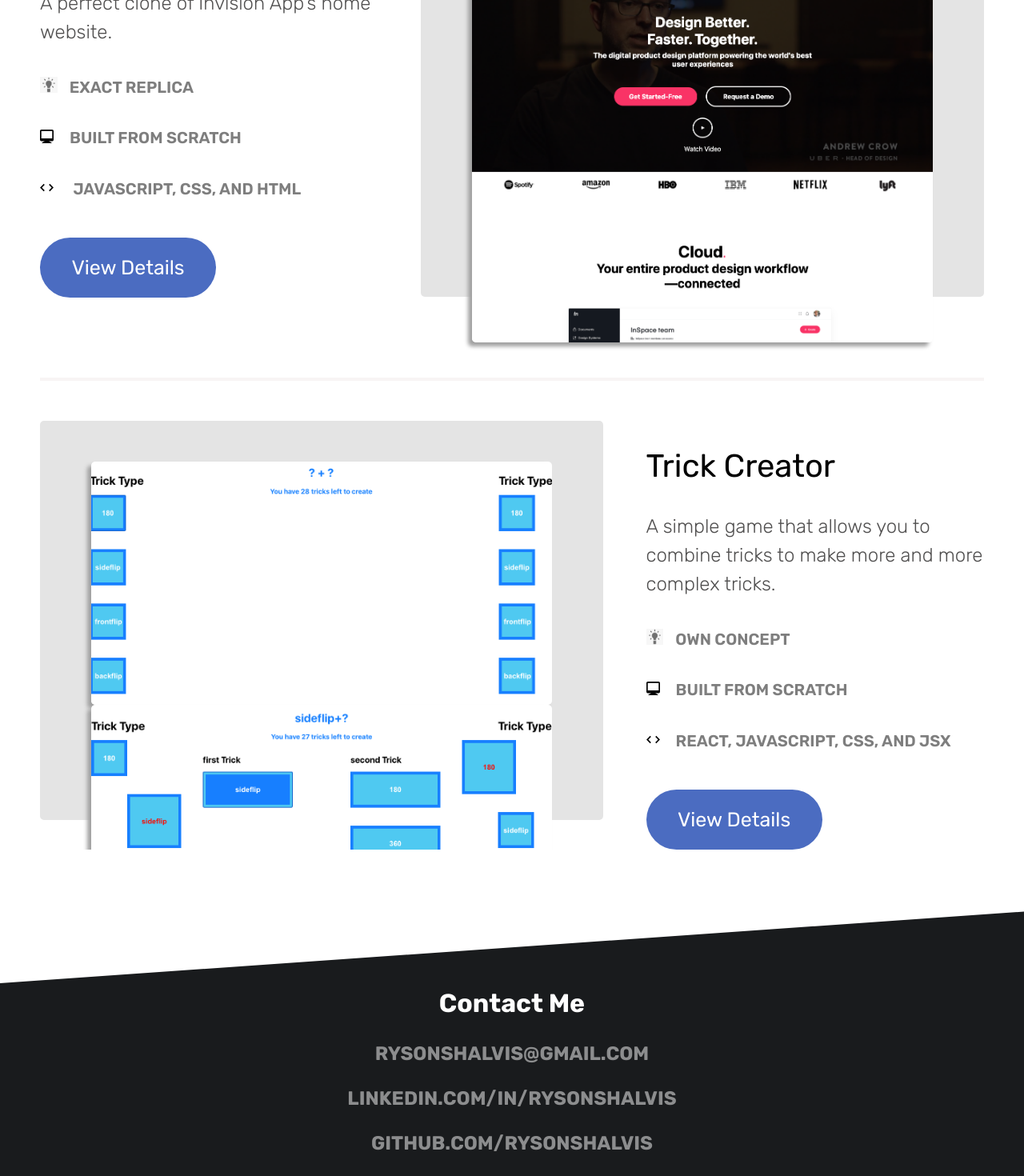
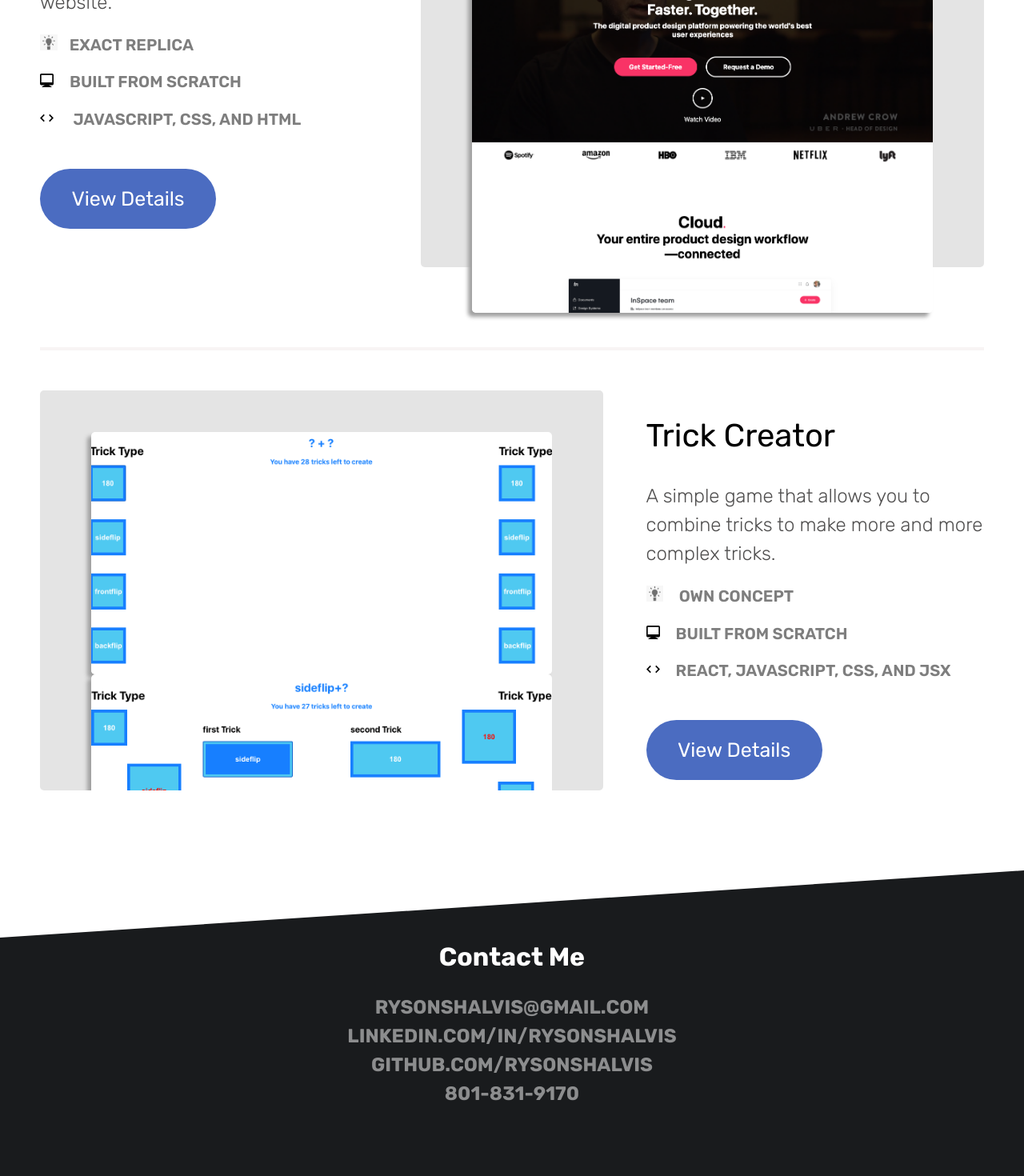
Before and after one commit to RysonShalvis/portfolio, a React (Create React App) app: page / in a window 1280 px wide. Shown: the part 1700-3170 px from the top of the page at 80% size. Built offline with nearby package versions, Linux system fonts and the light colour scheme.

Commit message:
fix left diagonal and more responsiveness

```diff
--- a/src/App.css
+++ b/src/App.css
@@ -142,15 +142,7 @@ a {
   height: 0;
   border-top: 10.5vh solid rgb(25,27,29);
   border-left: 100vw solid transparent;
-  /*width: 150vw;
-  height: 150px; */
-  /*background-color: rgb(25,27,29);
-  position: relative;
-  z-index: -10;
-  top: -35px;
-  transform: rotate(5deg);
 
-  overflow: hidden; */
 }
 
 .mobile-title {
@@ -185,6 +177,7 @@ a {
   margin-top: 50px;
   margin-left: 50px;
   margin-right: 50px;
+
 }
 
 .img-ctn {
@@ -208,8 +201,6 @@ a {
 
 .featured-project-summary-ctn {
   width: 33vw;
-
-
 }
 
 .featured-project-name {
@@ -224,7 +215,7 @@ a {
 }
 
 .more-info {
-  display: inline-block;
+  display: block;
   font-size: 20px;
   font-weight: 600;
 }
@@ -256,17 +247,19 @@ a {
 
 .contact-ctn {
   overflow: hidden;
+  position: relative;
+
 }
 
 .left-diagonal {
+  position: relative;
+  width: 0;
+  height: 0;
+  border-bottom: 10.5vh solid rgb(25,27,29);
+  border-left: 100vw solid transparent;
+  margin-bottom: 50px;
   margin-top: 100px;
-  position: relative;
-  height: 12vh;
-  width: 150vw;
-  background-color: rgb(25,27,29);
-  transform: rotate(-4deg);
-  overflow: hidden;
-  z-index: -5;
+
 }
 
 .contact-wrapper {
@@ -283,6 +276,8 @@ a {
 
 .cont-info {
   color: rgb(140,141,142);
+
+  margin: 0;
 }
 
 .full-page-yelp-ctn {
@@ -314,17 +309,6 @@ a {
 .redirect {
   position: relative;
   top: 500px;
-}
-
-@media screen and (min-width: 1600px) {
-  .diagonal {
-    transform: rotate(3deg);
-  }
-  .left-diagonal {
-    transform: rotate(-3deg);
-    height: 13vh;
-  }
-
 }
 
 @media screen and (max-width: 950px) {
@@ -515,3 +499,10 @@ a {
   }
 
 }
+
+@media screen and (max-width: 425px) {
+
+  .cont-info {
+    font-size: 5.5vw;
+  }
+}
--- a/src/FeaturedProjects.js
+++ b/src/FeaturedProjects.js
@@ -22,8 +22,8 @@ class FeaturedProjects extends Component {
                         <h1 className="featured-project-name title-right-desktop">Yelp API</h1>
                         <h2 className="featured-project-summary yelp-summary">Search for different businesses in any location with reviews/ratings using an API from the Yelp Servers.</h2>
                         <div className="lightbulb-ctn">
-                            <img src={lightbulb} alt="" className="lightbulb"/>
-                            <h2 className="more-info">FULLY FUNCTIONAL</h2>
+
+                            <h2 className="more-info"><img src={lightbulb} alt="" className="lightbulb"/> FULLY FUNCTIONAL</h2>
                         </div>
                         <h2 className="more-info"><svg className="computer-svg" xmlns="http://www.w3.org/2000/svg" viewBox="0 0 20 20"><path d="M7 17H2a2 2 0 0 1-2-2V2C0 .9.9 0 2 0h16a2 2 0 0 1 2 2v13a2 2 0 0 1-2 2h-5l4 2v1H3v-1l4-2zM2 2v11h16V2H2z"></path></svg>API AND SERVERS</h2>
                         <h2 className="more-info"><svg className="computer-svg" xmlns="http://www.w3.org/2000/svg" viewBox="0 0 20 20"><path d="M.7 9.3l4.8-4.8 1.4 1.42L2.84 10l4.07 4.07-1.41 1.42L0 10l.7-.7zm18.6 1.4l.7-.7-5.49-5.49-1.4 1.42L17.16 10l-4.07 4.07 1.41 1.42 4.78-4.78z"></path></svg>REACT.JS, CSS, AND JSX</h2>
@@ -45,8 +45,8 @@ class FeaturedProjects extends Component {
                         <h1 className="featured-project-name title-left-desktop">Invision Clone</h1>
                         <h2 className="featured-project-summary">A perfect clone of Invision App's home website.</h2>
                         <div className="lightbulb-ctn">
-                            <img src={lightbulb} alt="" className="lightbulb"/>
-                            <h2 className="more-info">EXACT REPLICA</h2>
+
+                            <h2 className="more-info"> <img src={lightbulb} alt="" className="lightbulb"/>EXACT REPLICA</h2>
                         </div>
                         <h2 className="more-info"><svg className="computer-svg" xmlns="http://www.w3.org/2000/svg" viewBox="0 0 20 20"><path d="M7 17H2a2 2 0 0 1-2-2V2C0 .9.9 0 2 0h16a2 2 0 0 1 2 2v13a2 2 0 0 1-2 2h-5l4 2v1H3v-1l4-2zM2 2v11h16V2H2z"></path></svg>BUILT FROM SCRATCH</h2>
                         <h2 className="more-info"><svg className="computer-svg" xmlns="http://www.w3.org/2000/svg" viewBox="0 0 20 20"><path d="M.7 9.3l4.8-4.8 1.4 1.42L2.84 10l4.07 4.07-1.41 1.42L0 10l.7-.7zm18.6 1.4l.7-.7-5.49-5.49-1.4 1.42L17.16 10l-4.07 4.07 1.41 1.42 4.78-4.78z"></path></svg> JAVASCRIPT, CSS, AND HTML</h2>
@@ -77,17 +77,17 @@ class FeaturedProjects extends Component {
 
                 <div className="third-underline under-line underlines"></div>
                 <h1 className="featured-project-name mobile-title" >Trick Creator</h1>
-                <div className="featured-project-ctn">
-                    <div className="img-ctn">
-                        <img src={trickImage1} alt="The Trick Creator Website" className="trick-creator"/>
-                        <img src={trickImage2} alt="The Trick Creator Website" className="trick-creator"/>
+                <div id="trick-creator--img-ctn" className="featured-project-ctn">
+                    <div  className="img-ctn">
+                        <img src={trickImage1} alt="The Trick Creator Website"  className="trick-creator"/>
+                        <img src={trickImage2} alt="The Trick Creator Website" id="trick-creator-img" className="trick-creator"/>
                     </div>
                     <div className="featured-project-summary-ctn">
                         <h1 className="featured-project-name title-right-desktop">Trick Creator</h1>
                         <h2 className="featured-project-summary trick-creator-summary">A simple game that allows you to combine tricks to make more and more complex tricks.</h2>
                         <div className="lightbulb-ctn">
-                            <img src={lightbulb} alt="" className="lightbulb"/>
-                            <h2 className="more-info">OWN CONCEPT</h2>
+
+                            <h2 className="more-info"><img src={lightbulb} alt="" className="lightbulb"/> OWN CONCEPT</h2>
                         </div>
                         <h2 className="more-info"><svg className="computer-svg" xmlns="http://www.w3.org/2000/svg" viewBox="0 0 20 20"><path d="M7 17H2a2 2 0 0 1-2-2V2C0 .9.9 0 2 0h16a2 2 0 0 1 2 2v13a2 2 0 0 1-2 2h-5l4 2v1H3v-1l4-2zM2 2v11h16V2H2z"></path></svg>BUILT FROM SCRATCH</h2>
                         <h2 className="more-info"><svg className="computer-svg" xmlns="http://www.w3.org/2000/svg" viewBox="0 0 20 20"><path d="M.7 9.3l4.8-4.8 1.4 1.42L2.84 10l4.07 4.07-1.41 1.42L0 10l.7-.7zm18.6 1.4l.7-.7-5.49-5.49-1.4 1.42L17.16 10l-4.07 4.07 1.41 1.42 4.78-4.78z"></path></svg>REACT, JAVASCRIPT, CSS, AND JSX</h2>
```
Also changed, not shown: 1 other file (tests, documents, lock files or other folders).
